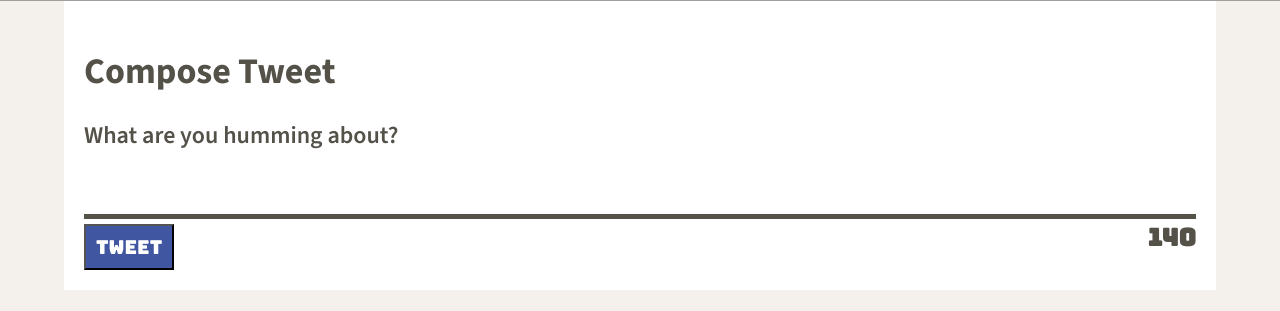
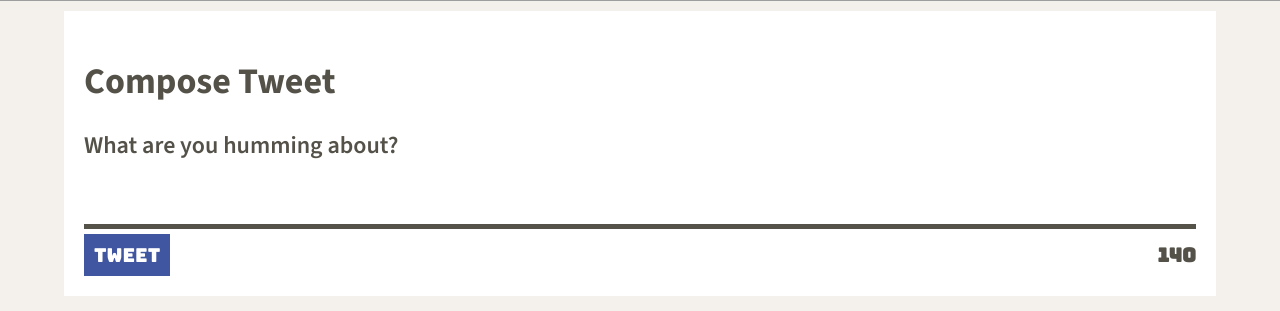
Before and after one commit to nawarani/tweeter, a website: page public/index.html in a window 1280 px wide. Shown: the part 519-830 px from the top of the page. Drawn offline with nearby package versions, Linux system fonts and the light colour scheme; grey boxes are pictures that could not be loaded.

Commit message:
tweet form fixes based on feedback, minor sizing chnages

```diff
--- a/public/styles/new-tweet.css
+++ b/public/styles/new-tweet.css
@@ -2,12 +2,28 @@
   width: 100%;
   background: white;
   padding: 20px;
-
+  margin: 10px 0;
 }
 
 .new-tweet form {
   display: flex;
   flex-direction: column;
+}
+
+.new-tweet div{
+  display: flex;
+  flex-direction: row;
+  justify-content: space-between;
+  align-items: center;
+  font-family: "Bungee", sans-serif;
+  font-size: 0.8em;
+}
+
+button {
+  background: #4056A1;
+  color: white;
+  padding: 10px;
+  border: 0;
 }
 
 #tweet-text {
@@ -16,17 +32,3 @@
   margin: 5px 0;
   resize: none;
 }
-
-.new-tweet div{
-  display: flex;
-  flex-direction: row;
-  justify-content: space-between;
-  font-family: "Bungee", sans-serif;
-}
-
-.new-tweet button {
-  background: #4056A1;
-  color: white;
-  padding: 10px;
-  font-size: 80%;
-}
```
